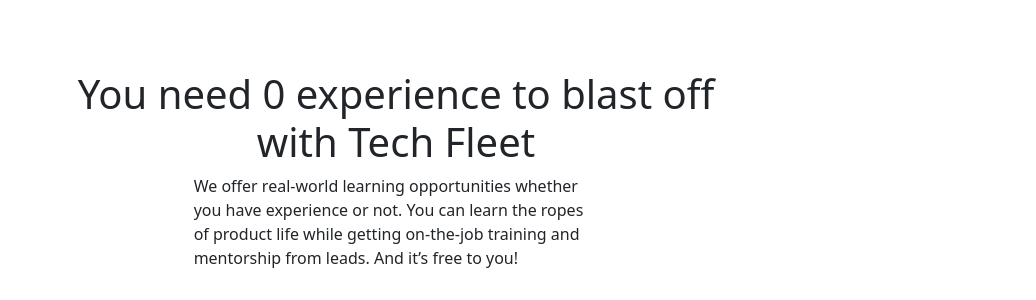
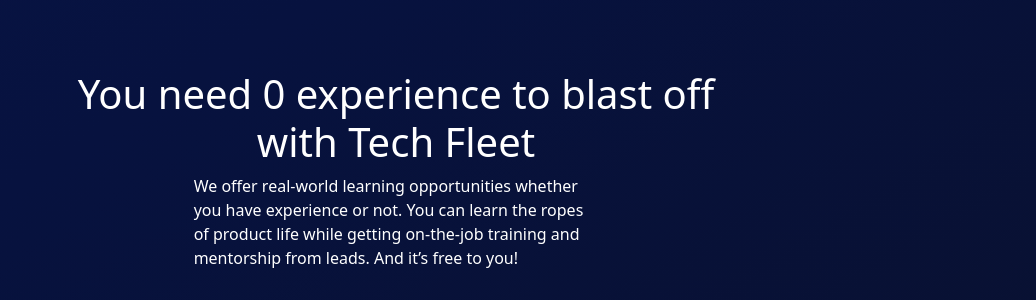
Before and after one commit to techfleetworks/TF_Website, a Next.js app in the folder website/: page / in a window 1280 px wide. Shown: the part 1662-1962 px from the top of the page, without its empty margins (244-1280 px from the left). Built offline with nearby package versions, Linux system fonts and the light colour scheme; grey boxes are pictures that could not be loaded.

Commit message:
WorkForYou section

```diff
--- a/website/components/section-layouts/double-content-layout.jsx
+++ b/website/components/section-layouts/double-content-layout.jsx
@@ -1,7 +1,7 @@
 import Image from 'next/image'
 import styles from './layout.module.scss';
 
-export default function DoubleContentLayout({ item1, item2, title, subtitle, itemWidth, itemHeight }) {
+export default function DoubleContentLayout({ item1, item2, title, subtitle, item2Width, item2Height, children }) {
   return (
     <>
     <div className={styles.main}>
@@ -17,12 +17,12 @@
       />
       <Image
         src={item2}
-        width={itemWidth}
-        height={itemHeight}
+        width={item2Width}
+        height={item2Height}
         alt={title}
       />
+      {children}
       </div>
-
       </div>
     </>
   )
--- a/website/components/section-layouts/layout.module.scss
+++ b/website/components/section-layouts/layout.module.scss
@@ -1,3 +1,6 @@
+$color-white: #fff;
+$title-size: 4rem;
+$subtitle-size: 1rem;
 
 .container {
   padding: 0 2rem;
@@ -5,6 +8,7 @@
 }
 
 .main {
+  color: $color-white;
   min-height: 100vh;
   padding: 0 24%;
   flex: 1;
@@ -13,13 +17,13 @@
   justify-content: center;
   align-items: center;
   text-align: center;
-  font-size: 48px;
+  font-size: $title-size;
 }
 
 .subtitle {
   padding: 0 19.6%;
   text-align: left;
-  font-size: 16px;
+  font-size: $subtitle-size;
 }
 
 .grid {
--- a/website/components/sections/homepage/chosepath-helpingppl/choose-your-path.jsx
+++ b/website/components/sections/homepage/chosepath-helpingppl/choose-your-path.jsx
@@ -13,8 +13,8 @@
             </SectionLayout>
             <SectionLayout
                 title={PublicVariables.sectionTitles.title4}>
-                <Image src={PublicVariables.sectionImages.learningGrid} height={400} width={800} />
-                </SectionLayout>
+                <Image src={PublicVariables.sectionImages.learningGrid} height={400} width={600} />
+            </SectionLayout>
         </>
     )
 }
--- a/website/components/sections/homepage/fleetworkforyou/workforyou.jsx
+++ b/website/components/sections/homepage/fleetworkforyou/workforyou.jsx
@@ -1,41 +1,18 @@
-// create the react functional component
-// import the styling sheet
-//concatenate the styles object varialbes with the string "classnames" refer to how css modules work in next.js
-// and needs to chance class to className
+import React from 'react'
+import DoubleContentLayout from '../../../section-layouts/double-content-layout'
+import PublicVariables from '../../../../pages/api/publicVariables.json'
 
-import React from 'react'
-
-export default function workforyou() {
+export default function WorkForYou() {
   return (
-    <div>
-        <div id="hire-us" className="anchor container d-flex flex-column">
-            <h2 className="TFont-h2 text-white text-center">Let the Fleet work for you</h2>
-            <p className="mb-5 TFont-p-24px text-black center-p-w-700 text-white">Whether you’re a company or startup, for-profit or nonprofit, we offer services to help you accomplish your
-            business goals. We offer pro bono services for nonprofits. We’ll work for tokens or equity. By being our client you’re
-            helping aid in our mission to provide equal access to Tech.
-            </p>
-
-
-            <div className="row">
-            <div className="col col-md-6">
-
-            </div>
-            <div className="col col-md-6">
-                <h4>We can help you</h4>
-                <ul>
-                    <li>launch a new idea from conception</li>
-                    <li>find your product-market fit</li>
-                    <li>develip a web or mobile product</li>
-                    <li>re-envision an existing product or service</li>
-                    <li>Test new business ideas with users</li>
-                    <li>Increase engagement with your user base</li>
-                    <li>Curious whether we offer a service you don’t see? Let’s talk! </li>
-                </ul>
-            </div>
-            </div>
-                <button type="button" className="btn btn-success">Learn about us</button>
-
-        </div>
-    </div>
+    <>
+      <DoubleContentLayout
+        title={PublicVariables.sectionTitles.title5}
+        item1={PublicVariables.sectionImages.eclipseGroup}
+        //Item 2 image is a placeholder for now
+        item2={PublicVariables.sectionImages.weCanHelp}
+        item2Height={1200}
+        item2Width={1200}>
+      </DoubleContentLayout>
+    </>
   )
 }
--- a/website/components/sections/homepage/newgrads-0experience/how-it-works.jsx
+++ b/website/components/sections/homepage/newgrads-0experience/how-it-works.jsx
@@ -24,8 +24,8 @@
         subtitle={PublicVariables.sectionSubtitles.subtitle2}
         item1={PublicVariables.sectionImages.discover}
         item2={PublicVariables.sectionImages.zoomCall}
-        itemWidth={400}
-        itemHeight={300}></DoubleContentLayout>
+        item2Width={400}
+        item2Height={300}></DoubleContentLayout>
     </>
   )
 }
--- a/website/pages/api/publicVariables.json
+++ b/website/pages/api/publicVariables.json
@@ -30,6 +30,8 @@
     "discover": "/../media/Discover 1.svg",
     "zoomCall": "/../public/media/zoom-call.png",
     "path": "/../public/media/set-your-path-group.png",
-    "learningGrid": "/../public/media/learning-grid.png"
+    "learningGrid": "/../public/media/learning-grid.png",
+    "weCanHelp":"/../public/media/we-can-help.png",
+    "eclipseGroup":"/../public/media/eclipse-group.png"
   }
 }
--- a/website/pages/index.jsx
+++ b/website/pages/index.jsx
@@ -2,6 +2,7 @@
 import Banner from "../components/sections/homepage/banner/banner"
 import HowItWorks from "../components/sections/homepage/newgrads-0experience/how-it-works"
 import ChooseYourPath from "../components/sections/homepage/chosepath-helpingppl/choose-your-path"
+import WorkForYou from "../components/sections/homepage/fleetworkforyou/workforyou"
 
 export default function Home() {
   return (
@@ -10,6 +11,7 @@
       <Banner/>
       <HowItWorks />
       <ChooseYourPath />
+      <WorkForYou />
     </>
 
   )
--- a/website/styles/typography.scss
+++ b/website/styles/typography.scss
@@ -12,6 +12,9 @@
 
 /* FONT STYLES FROM FIGMA FILE */
 /* i coppied and pasted, please make sure its correct for your section by veryfing with the actual figma design.*/
+body {
+    background: linear-gradient(148.76deg, #0B1B5A -4.78%, #07123F 36.09%, #0C0F1B 76.11%);
+}
 .TFont-navbar{
     font-family: 'Futura', sans-serif;
     font-size: 1.25rem;
```
Also changed, not shown: website/public/media/eclipse-group.png (added), website/public/media/we-can-help.png (added).
